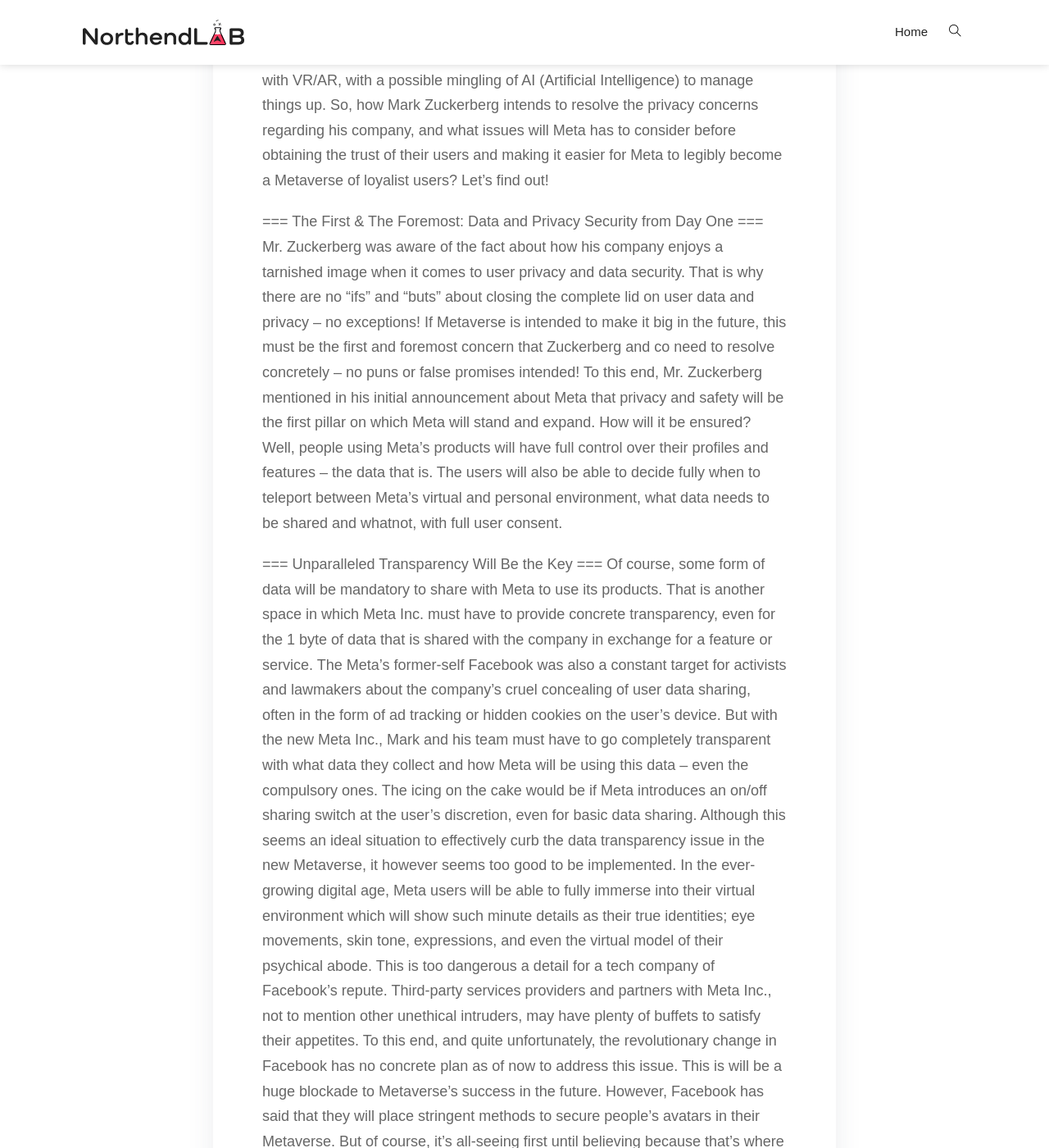
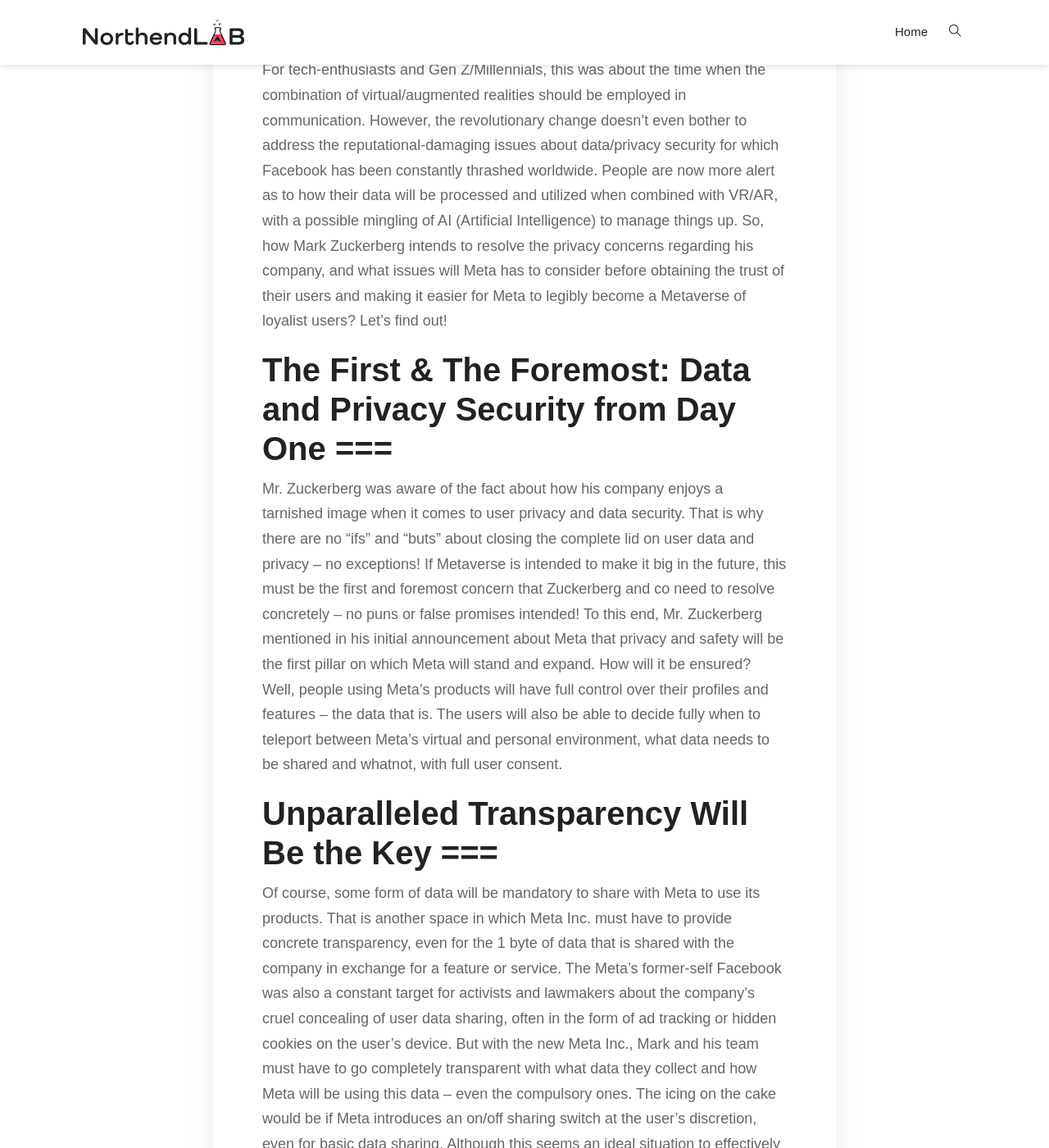
Before and after one commit to gatorpond/gatorpond.github.io, a Jekyll site: the page built from docs/_posts/2022-03-04-facebook-rebranding.md, in a window 1280 px wide and 1400 px high, scrolled down 1743 px. Shown: the whole window at 82% size. Built offline with Jekyll 4.4.1, drawn with Linux system fonts in a browser that asks for light colours; some web fonts are replaced; comment, search, counter and statistics services are not loaded; some of the changed text lies outside the part shown.

Commit message:
Fixed markdown

```diff
--- a/docs/_posts/2022-03-04-facebook-rebranding.md
+++ b/docs/_posts/2022-03-04-facebook-rebranding.md
@@ -11,23 +11,23 @@
 
 ![Facebook Meta Privacy Issues](/images/facebook-meta-privacy-issues.jpg)
 
-=== Meta Inc – The Owner of Facebook, Messenger, WhatsApp, Instagram, Oculus & Others ===
+## Meta Inc – The Owner of Facebook, Messenger, WhatsApp, Instagram, Oculus & Others
 Having such an impactful portfolio of products under its belt, Facebook Inc. has announced its name change in October of the last year. Many were left wondering what this novel change means to Facebook’s huge user base. The company’s co-founder and CEO, Mark Zuckerberg, said about the name change at the annual Connect Conference:
 “To reflect who we are and the future we hope to build, I’m proud to share that our company is now Meta. I used to study Classics, and the word “meta” comes from the Greek word meaning “beyond.” For me, it symbolizes that there is always more to build, and there is always a next chapter to the story.”
 This is indeed not a trivial coming out of the genius of Mark Zuckerberg. Meta Inc., which with all its apps also known as Metaverse, finally takes the old Facebook into the world of virtual and augmented reality. For tech-enthusiasts and Gen Z/Millennials, this was about the time when the combination of virtual/augmented realities should be employed in communication.
 However, the revolutionary change doesn’t even bother to address the reputational-damaging issues about data/privacy security for which Facebook has been constantly thrashed worldwide. People are now more alert as to how their data will be processed and utilized when combined with VR/AR, with a possible mingling of AI (Artificial Intelligence) to manage things up. So, how Mark Zuckerberg intends to resolve the privacy concerns regarding his company, and what issues will Meta has to consider before obtaining the trust of their users and making it easier for Meta to legibly become a Metaverse of loyalist users? Let’s find out!
 
-=== The First & The Foremost: Data and Privacy Security from Day One ===
+## The First & The Foremost: Data and Privacy Security from Day One ===
 Mr. Zuckerberg was aware of the fact about how his company enjoys a tarnished image when it comes to user privacy and data security. That is why there are no “ifs” and “buts” about closing the complete lid on user data and privacy – no exceptions! If Metaverse is intended to make it big in the future, this must be the first and foremost concern that Zuckerberg and co need to resolve concretely – no puns or false promises intended!
 To this end, Mr. Zuckerberg mentioned in his initial announcement about Meta that privacy and safety will be the first pillar on which Meta will stand and expand. How will it be ensured? Well, people using Meta’s products will have full control over their profiles and features – the data that is. The users will also be able to decide fully when to teleport between Meta’s virtual and personal environment, what data needs to be shared and whatnot, with full user consent.
 
-=== Unparalleled Transparency Will Be the Key ===
+## Unparalleled Transparency Will Be the Key ===
 Of course, some form of data will be mandatory to share with Meta to use its products. That is another space in which Meta Inc. must have to provide concrete transparency, even for the 1 byte of data that is shared with the company in exchange for a feature or service.
 The Meta’s former-self Facebook was also a constant target for activists and lawmakers about the company’s cruel concealing of user data sharing, often in the form of ad tracking or hidden cookies on the user’s device. But with the new Meta Inc., Mark and his team must have to go completely transparent with what data they collect and how Meta will be using this data – even the compulsory ones.
 The icing on the cake would be if Meta introduces an on/off sharing switch at the user’s discretion, even for basic data sharing. Although this seems an ideal situation to effectively curb the data transparency issue in the new Metaverse, it however seems too good to be implemented. In the ever-growing digital age, Meta users will be able to fully immerse into their virtual environment which will show such minute details as their true identities; eye movements, skin tone, expressions, and even the virtual model of their psychical abode.
 This is too dangerous a detail for a tech company of Facebook’s repute. Third-party services providers and partners with Meta Inc., not to mention other unethical intruders, may have plenty of buffets to satisfy their appetites. To this end, and quite unfortunately, the revolutionary change in Facebook has no concrete plan as of now to address this issue. This is will be a huge blockade to Metaverse’s success in the future.
 However, Facebook has said that they will place stringent methods to secure people's avatars in their Metaverse. But of course, it’s all-seeing first until believing because that’s where Facebook has never enjoyed a credible reputation. One can only hope that soon Meta may come up with something authentic for privacy and data security.
 
-=== Finally, Why the New ‘Marvellian’ Change? ===
+## Finally, Why the New ‘Marvellian’ Change? ===
 As of now, nothing more than venturing into the limitless possibilities offered by the emerging technologies of VR, AR, and AI. According to research put forth by Allied Market Research, both AR and VR are projected to reach almost $500 billion by 2030 globally. Another study conducted by Zyro estimates that by 2025, AI is expected to surpass the $190 billion mark with global spending of almost $57 billion on AI systems.
 Of course, a company of Meta’s stature wouldn’t even give a second thought about not entering and cutting themselves a piece of this fresh cream cake. However, the future success and longevity of Meta importantly depend on how it resolves the underlying privacy issues, and more in this regard, soon. So, our advice to all wondering, confused, motivated, or perplexed users is to keep your fingers crossed, hope for the best, but always stay vigilant for any kind of side-stepping on Meta’s behalf.
```
